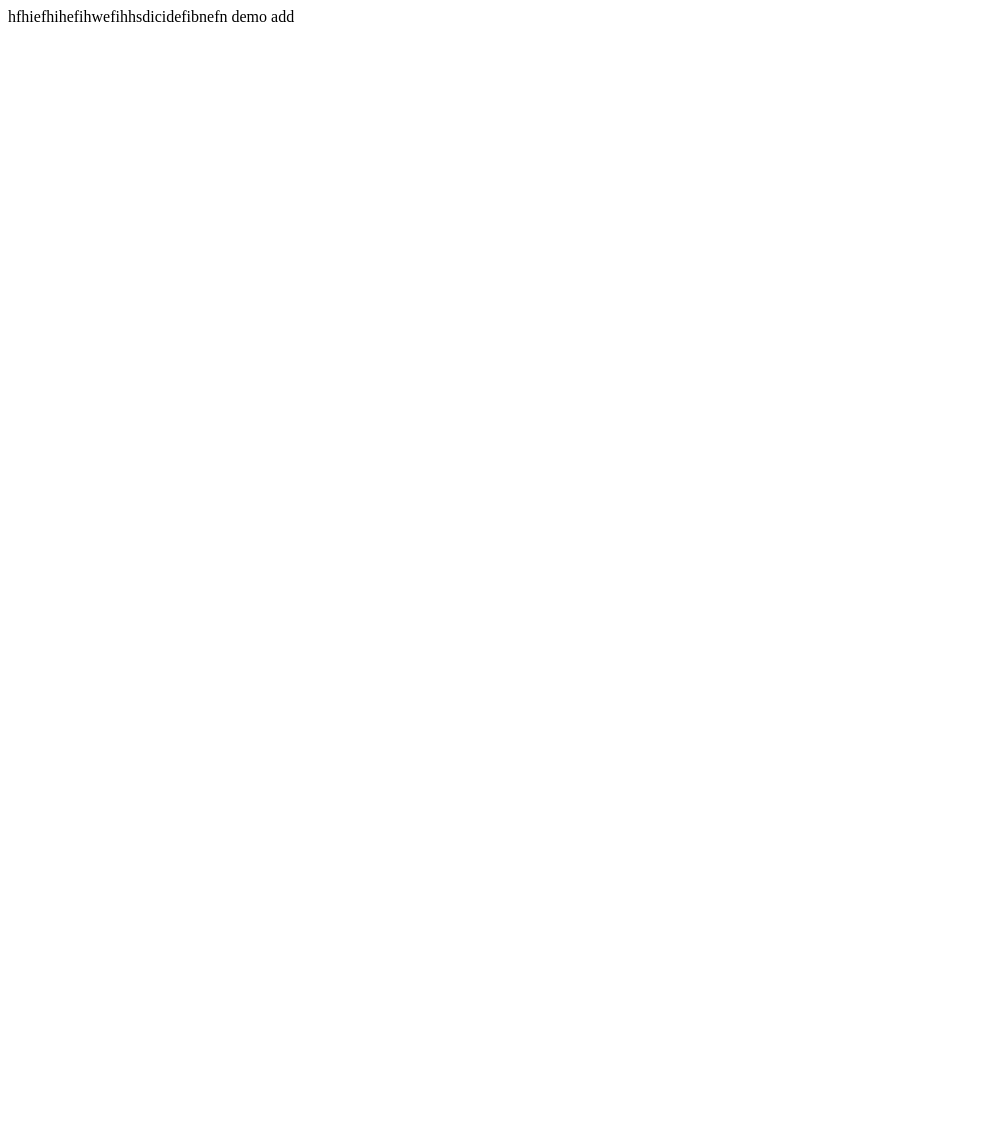
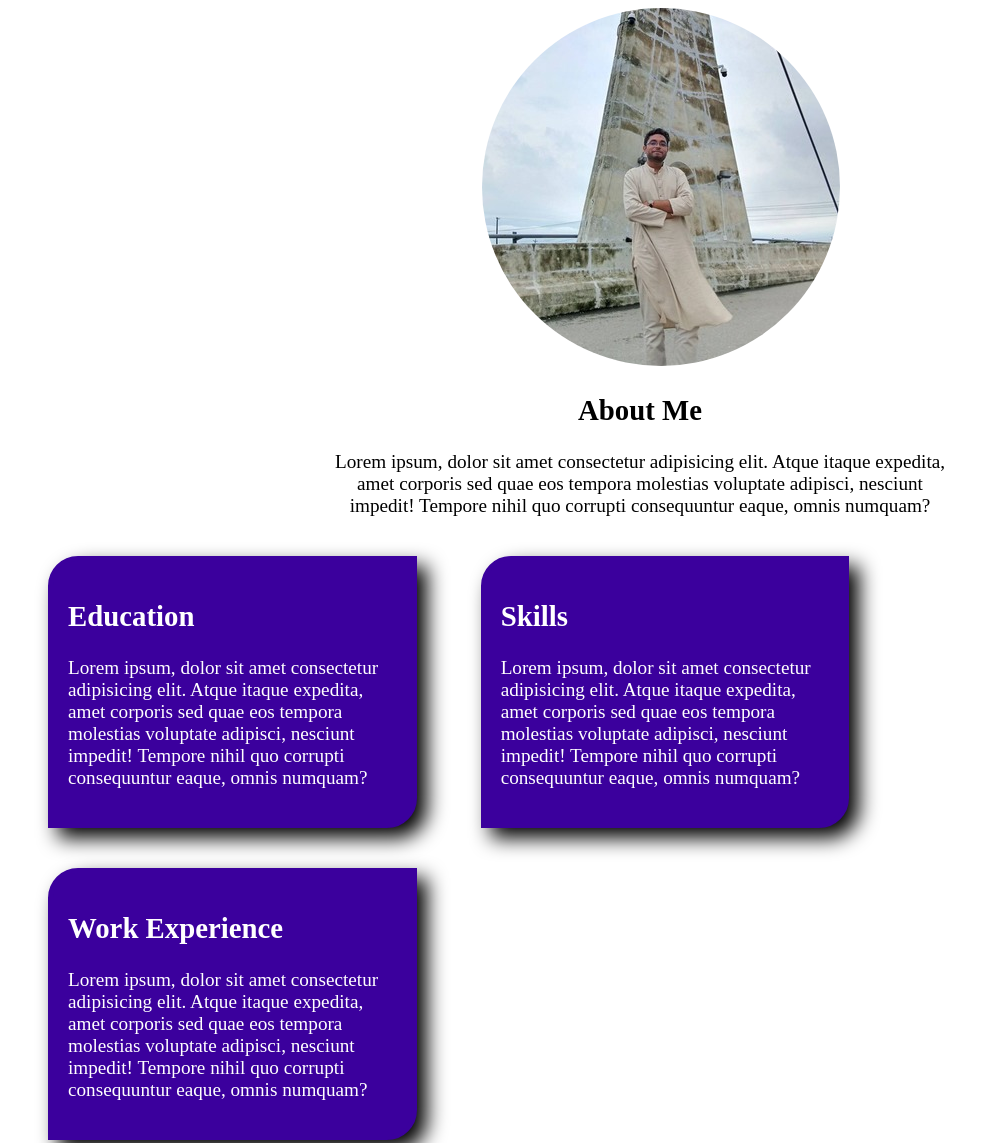
Before and after one commit to mushfiq-nehal/portfolio-website, a plain HTML site: page index.html in a window 1280 px wide. Shown: the top 1143 px of the page, without its empty margins (0-999 px from the left). Before the commit the page ends 800 px from the top, so only its background shows below. Drawn offline with Linux system fonts and the light colour scheme.

Commit message:
my portfolio

```diff
--- a/index.html
+++ b/index.html
@@ -3,10 +3,32 @@
 <head>
     <meta charset="UTF-8">
     <meta name="viewport" content="width=device-width, initial-scale=1.0">
-    <title>this is demo.........</title>
+    <title>Mushfiq's Portfolio</title>
+    <link rel="stylesheet" href="styles.css">
 </head>
 <body>
-    hfhiefhihefihwefihhsdicidefibnefn
-    demo add
+    <div class="image-container">
+            <img src="Assets/myphoto.jpg" alt="My Photo">
+    </div>
+
+    <div class="About">
+            <h2 class="ahead">About Me</h2>
+            <p>Lorem ipsum, dolor sit amet consectetur adipisicing elit. Atque itaque expedita, amet corporis sed quae eos tempora molestias voluptate adipisci, nesciunt impedit! Tempore nihil quo corrupti consequuntur eaque, omnis numquam?</p>
+    </div>
+
+    <div class="blog">
+        <h2>Education</h2>
+        <p>Lorem ipsum, dolor sit amet consectetur adipisicing elit. Atque itaque expedita, amet corporis sed quae eos tempora molestias voluptate adipisci, nesciunt impedit! Tempore nihil quo corrupti consequuntur eaque, omnis numquam?</p>
+    </div>
+
+    <div class="blog">
+        <h2>Skills</h2>
+        <p>Lorem ipsum, dolor sit amet consectetur adipisicing elit. Atque itaque expedita, amet corporis sed quae eos tempora molestias voluptate adipisci, nesciunt impedit! Tempore nihil quo corrupti consequuntur eaque, omnis numquam?</p>
+    </div>
+
+    <div class="blog">
+        <h2>Work Experience</h2>
+        <p>Lorem ipsum, dolor sit amet consectetur adipisicing elit. Atque itaque expedita, amet corporis sed quae eos tempora molestias voluptate adipisci, nesciunt impedit! Tempore nihil quo corrupti consequuntur eaque, omnis numquam?</p>
+    </div>
 </body>
 </html>
--- /dev/null
+++ b/styles.css
@@ -0,0 +1,40 @@
+.blog{
+    background-color: #3B009D;
+    padding: 15px;
+    color: white;
+    border: 5px solid #3B009D;
+    border-radius: 30px 0px 30px 0px;
+    display: inline-block;
+    width: 26%;
+    margin: 20px;
+    margin-inline-start: 40px;
+    box-shadow: 10px 10px 20px black;
+    font-size: larger;
+}
+
+.About{
+    display: block;
+    margin-left: auto;
+    margin-right: auto;
+    width: 50%;
+    font-size: larger;
+    text-align: center;
+}
+
+.image-container img{
+    border-radius: 50%;
+}
+
+.image-container{
+    display: block;
+    margin-left: auto;
+    margin-right: auto;
+    width: 25%;
+}
+
+.ahead{
+    display: block;
+    margin-left: auto;
+    margin-right: auto;
+    width: 30%;
+}
```
Also changed, not shown: Assets/myphoto.jpg (added).
